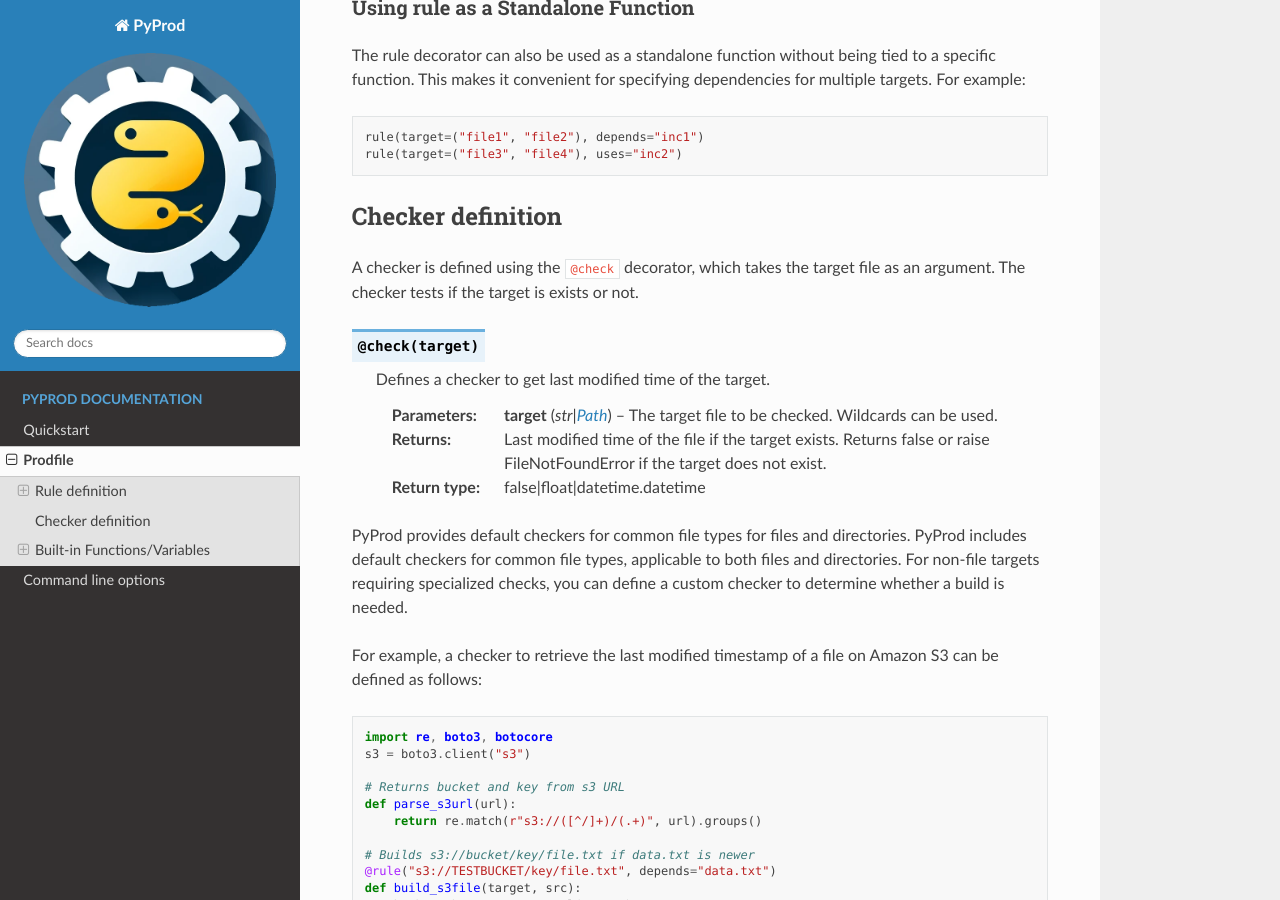
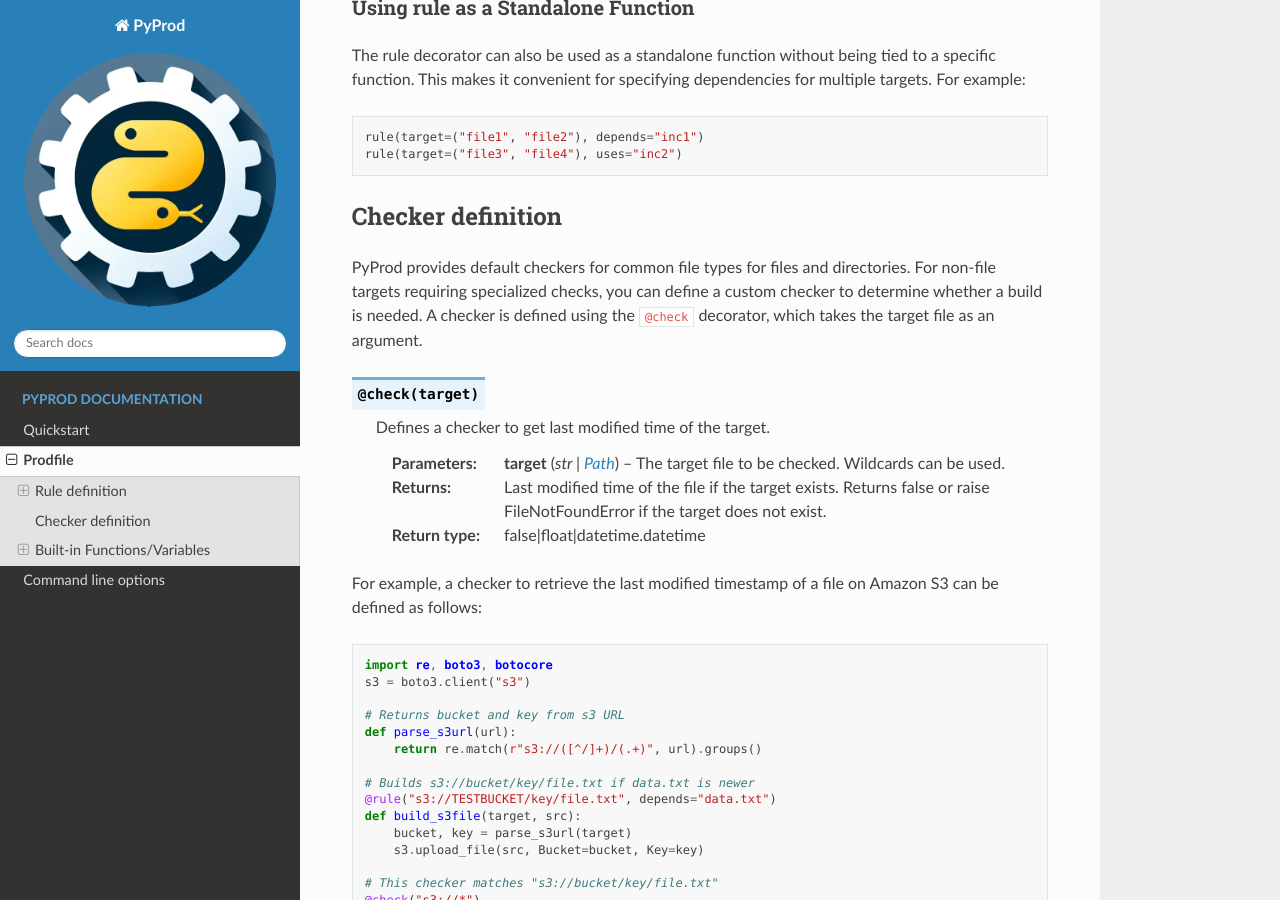
Before and after one commit to atsuoishimoto/pyprod, a Sphinx documentation site: the page built from docs/prodfile.rst, in a window 1280 px wide and 900 px high, scrolled down 1841 px. Built offline with Sphinx 7.4.7 and the Read the Docs theme 3.1.0, drawn with Linux system fonts in a browser that asks for light colours; some of the changed text lies outside the part shown.

Commit message:
fix documents

```diff
--- a/docs/prodfile.rst
+++ b/docs/prodfile.rst
@@ -15,17 +15,17 @@ A rule is defined using the ``@rule`` decorator, which takes the target file as
    Defines rule to build target files.
 
    :param target: The target file or files to be generated by the rule. Wildcards can be used in filenames, and exactly one % must be included in the filename.
-   :type target: str|Path|list[str|Path]
+   :type target: str | Path|list[str | Path]
 
    :param pattern: Specify the pattern used to extract the stem of the target filename.
 
-   :type pattern: str|Path|None
+   :type pattern: str | Path | None
 
    :param depends: Specify the dependencies of the target file. The target file will be rebuilt if any of the dependencies are newer than the target file.
-   :type depends: str|Path|list[str|Path]
+   :type depends: str | Path | list[str | Path]
 
    :param uses: Specify the dependencies of the target file. Unlike the ``depends`` parameter, the target file will not be rebuilt if any of the dependencies are newer than the target file.
-   :type uses: str|Path|list[str|Path]
+   :type uses: str | Path | list[str | Path]
 
 Build function
 ~~~~~~~~~~~~~~~~~~~
@@ -88,20 +88,19 @@ The rule decorator can also be used as a standalone function without being tied
 Checker definition
 ^^^^^^^^^^^^^^^^^^
 
-A checker is defined using the ``@check`` decorator, which takes the target file as an argument. The checker tests if the target is exists or not.
+PyProd provides default checkers for common file types for files and directories. For non-file targets requiring specialized checks, you can define a custom checker to determine whether a build is needed.
+A checker is defined using the ``@check`` decorator, which takes the target file as an argument.
 
 .. py:function:: @check(target)
 
    Defines a checker to get last modified time of the target.
 
    :param target: The target file to be checked. Wildcards can be used.
-   :type target: str|Path
+   :type target: str | Path
 
    :return: Last modified time of the file if the target exists. Returns false or raise FileNotFoundError if the target does not exist.
    :rtype: false|float|datetime.datetime
 
-PyProd provides default checkers for common file types for files and directories.
-PyProd includes default checkers for common file types, applicable to both files and directories. For non-file targets requiring specialized checks, you can define a custom checker to determine whether a build is needed.
 
 For example, a checker to retrieve the last modified timestamp of a file on Amazon S3 can be defined as follows:
 
@@ -204,13 +203,13 @@ Example:
    :ref:`run <run>`.
 
    :param args: Command and arguments to execute. If first argument is a list, the first element is the command and the rest are arguments. Sequences specified for args are automatically flattened.
-   :type args: str|Path|list[str|Path]
+   :type args: str | Path | list[str | Path]
 
    :echo: Print the command before executing it (default ``True``).
    :type echo: bool
 
    :cwd: Change the current working directory before executing the command.
-   :type shell: str|Path|None
+   :type shell: str | Path | None
 
    :param check: Raise an exception if the command returns a non-zero exit code (default ``True``).
    :type shell: bool
@@ -235,10 +234,10 @@ Example:
    Glob the given relative pattern in the directory represented by this path. This function is a wrapper around `pathlib.Path.glob() <https://docs.python.org/3/library/pathlib.html#pathlib.Path.glob>`_. Unlike ``pathlib.Path.glob()``, this function ignores files and directlies that start with a dot. Also, this function returns a list of Path objects.
 
    :param path: The file pattern to match.
-   :type path: str|Path
+   :type path: str | Path
 
    :param dir: The directory to search in (default ``.``).
-   :type dir: str|Path
+   :type dir: str | Path
 
    :return: A list of Path object.
    :rtype: list[Path]
```
Also changed, not shown: other parts of docs/prodfile.rst (+7 -7 lines).
